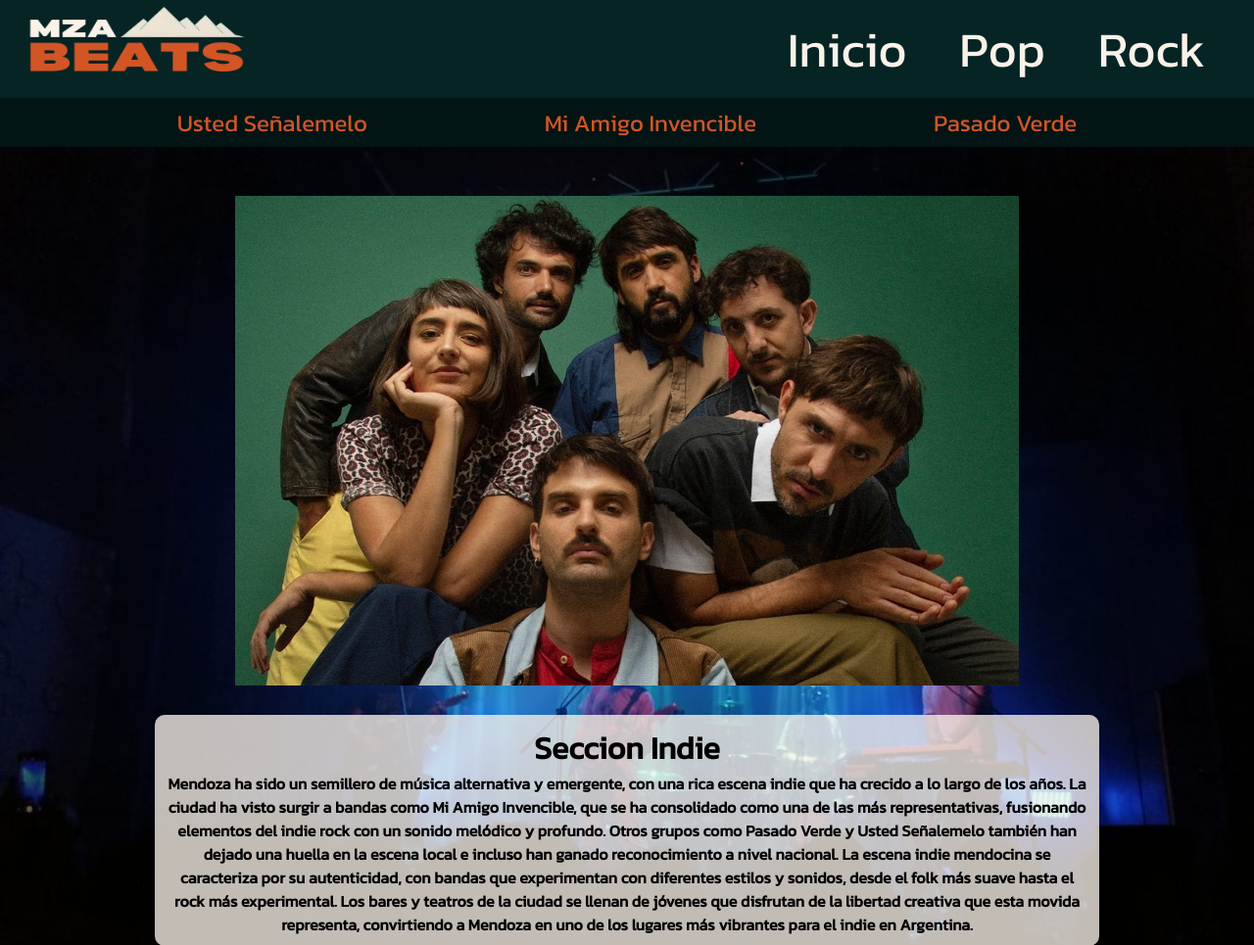
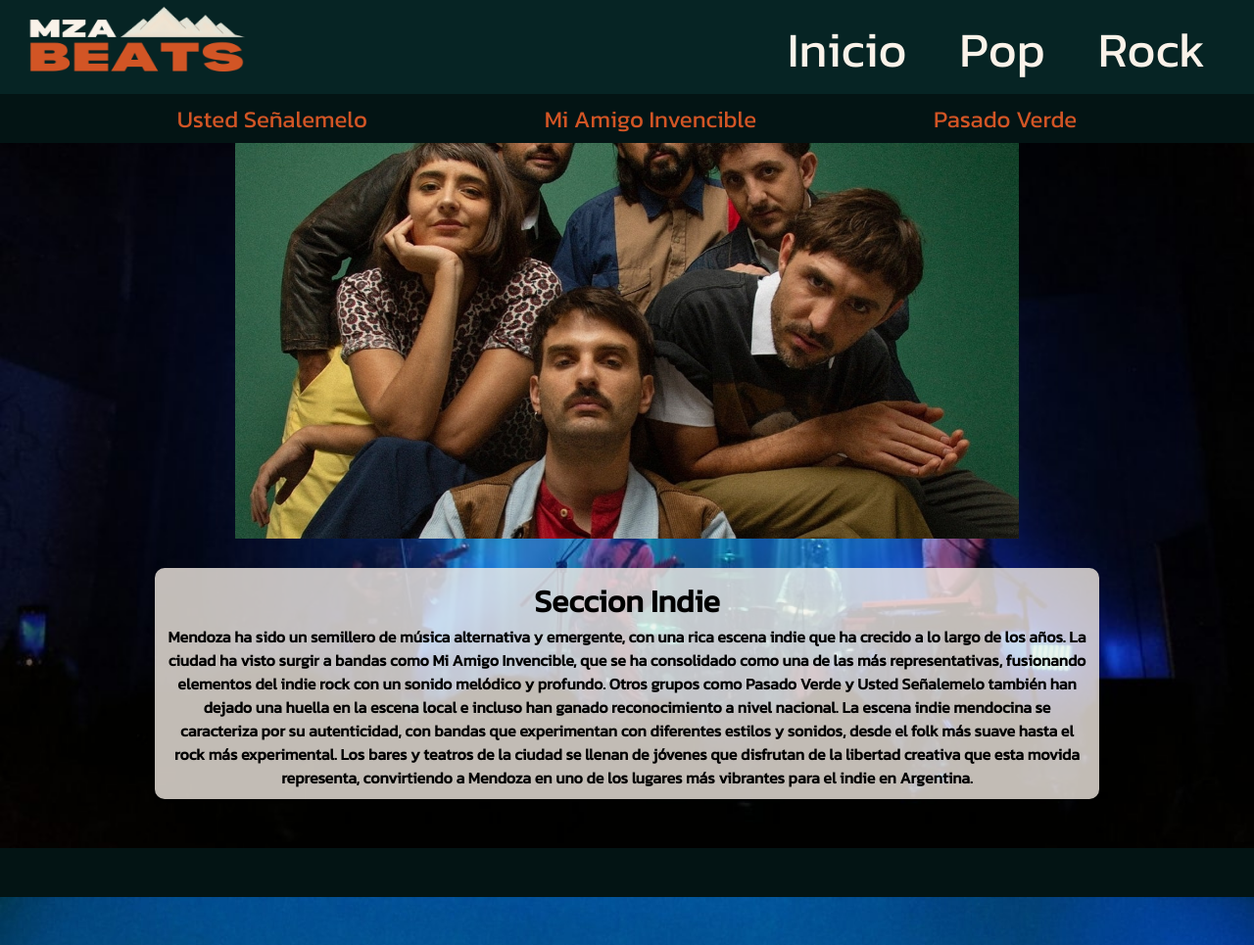
Before and after one commit to gmvelasco6/mza-beats, a PHP site: page /html/indie.html in a window 1280 px wide. Shown: the top 965 px of the page at 98% size. Run offline with PHP 8.4, Linux system fonts and the light colour scheme.

Commit message:
mini cambios

```diff
--- a/Proyecto MzaBeats/css/styleIndie.css
+++ b/Proyecto MzaBeats/css/styleIndie.css
@@ -13,6 +13,8 @@
     background-color: #062424;
     height: 100px;
     font-family:kanit;
+    position: fixed;
+    top: 0;
 }
 .nav-container{
     width: 100%;
@@ -48,6 +50,9 @@
     flex-direction: column;
     text-align: center;
     background-color: #031414;
+    position: fixed;
+    width: 100%;
+    top: 12%;
 }
 hr{
     width: 100%;
@@ -197,9 +202,6 @@
     text-align: center;
     padding: 35px;
 }
-.volver{
-    margin-top: 35px;
-}
 #home-button{
     border-radius: 10px;
     padding: 10px;
--- a/Proyecto MzaBeats/html/indie.html
+++ b/Proyecto MzaBeats/html/indie.html
@@ -137,7 +137,7 @@
         </main>
     </body>
     <footer>
-            <a href="#inicio" id="home-button" class="fa-solid fa-house"></a>
+        <a href="#inicio" id="home-button" class="fa-solid fa-house"></a>
         <p>&copy;Derechos de autor a Basigalup y Velasco</p>
     </footer>
 </body>
```
